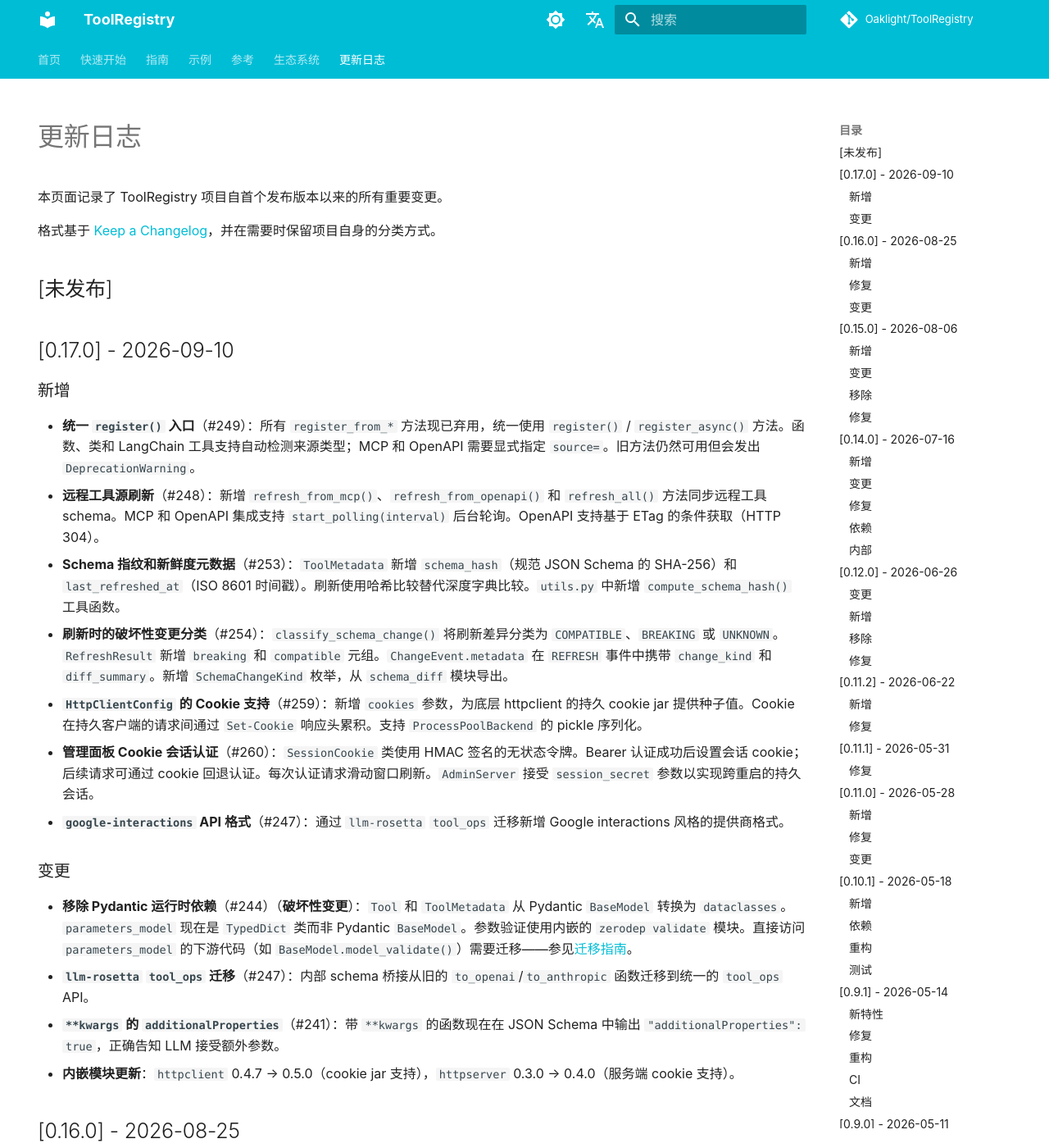
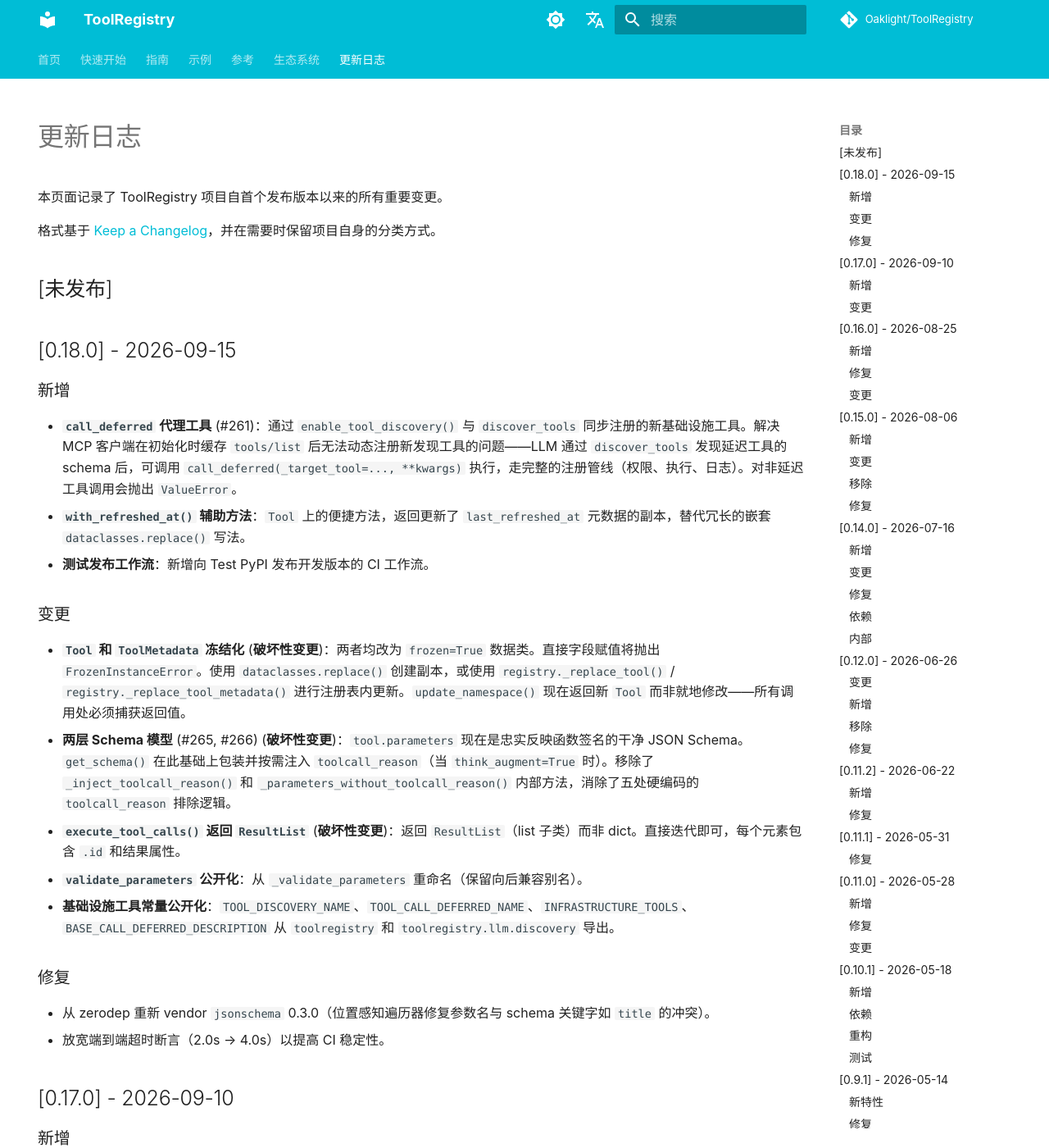
Before and after one commit to Oaklight/ToolRegistry, an MkDocs documentation site: the page built from docs/changelog.md, in a window 1280 px wide and 1400 px high. Shown: the whole window at 82% size. Built offline with MkDocs 1.6.1 and Material for MkDocs 9.7.7, drawn with Linux system fonts in a browser that asks for light colours; some web fonts are replaced; comment, search, counter and statistics services are not loaded.

Commit message:
docs: add 0.18.0 changelog

```diff
--- a/docs/changelog.md
+++ b/docs/changelog.md
@@ -15,6 +15,27 @@
 格式基于 [Keep a Changelog](https://keepachangelog.com/zh-CN/1.1.0/)，并在需要时保留项目自身的分类方式。
 
 ## [未发布]
+
+## [0.18.0] - 2026-09-15
+
+### 新增
+
+- **`call_deferred` 代理工具** (#261)：通过 `enable_tool_discovery()` 与 `discover_tools` 同步注册的新基础设施工具。解决 MCP 客户端在初始化时缓存 `tools/list` 后无法动态注册新发现工具的问题——LLM 通过 `discover_tools` 发现延迟工具的 schema 后，可调用 `call_deferred(_target_tool=..., **kwargs)` 执行，走完整的注册管线（权限、执行、日志）。对非延迟工具调用会抛出 `ValueError`。
+- **`with_refreshed_at()` 辅助方法**：`Tool` 上的便捷方法，返回更新了 `last_refreshed_at` 元数据的副本，替代冗长的嵌套 `dataclasses.replace()` 写法。
+- **测试发布工作流**：新增向 Test PyPI 发布开发版本的 CI 工作流。
+
+### 变更
+
+- **`Tool` 和 `ToolMetadata` 冻结化** (**破坏性变更**)：两者均改为 `frozen=True` 数据类。直接字段赋值将抛出 `FrozenInstanceError`。使用 `dataclasses.replace()` 创建副本，或使用 `registry._replace_tool()` / `registry._replace_tool_metadata()` 进行注册表内更新。`update_namespace()` 现在返回新 `Tool` 而非就地修改——所有调用处必须捕获返回值。
+- **两层 Schema 模型** (#265, #266) (**破坏性变更**)：`tool.parameters` 现在是忠实反映函数签名的干净 JSON Schema。`get_schema()` 在此基础上包装并按需注入 `toolcall_reason`（当 `think_augment=True` 时）。移除了 `_inject_toolcall_reason()` 和 `_parameters_without_toolcall_reason()` 内部方法，消除了五处硬编码的 `toolcall_reason` 排除逻辑。
+- **`execute_tool_calls()` 返回 `ResultList`** (**破坏性变更**)：返回 `ResultList`（list 子类）而非 dict。直接迭代即可，每个元素包含 `.id` 和结果属性。
+- **`validate_parameters` 公开化**：从 `_validate_parameters` 重命名（保留向后兼容别名）。
+- **基础设施工具常量公开化**：`TOOL_DISCOVERY_NAME`、`TOOL_CALL_DEFERRED_NAME`、`INFRASTRUCTURE_TOOLS`、`BASE_CALL_DEFERRED_DESCRIPTION` 从 `toolregistry` 和 `toolregistry.llm.discovery` 导出。
+
+### 修复
+
+- 从 zerodep 重新 vendor `jsonschema` 0.3.0（位置感知遍历器修复参数名与 schema 关键字如 `title` 的冲突）。
+- 放宽端到端超时断言（2.0s → 4.0s）以提高 CI 稳定性。
 
 ## [0.17.0] - 2026-09-10
 
```
